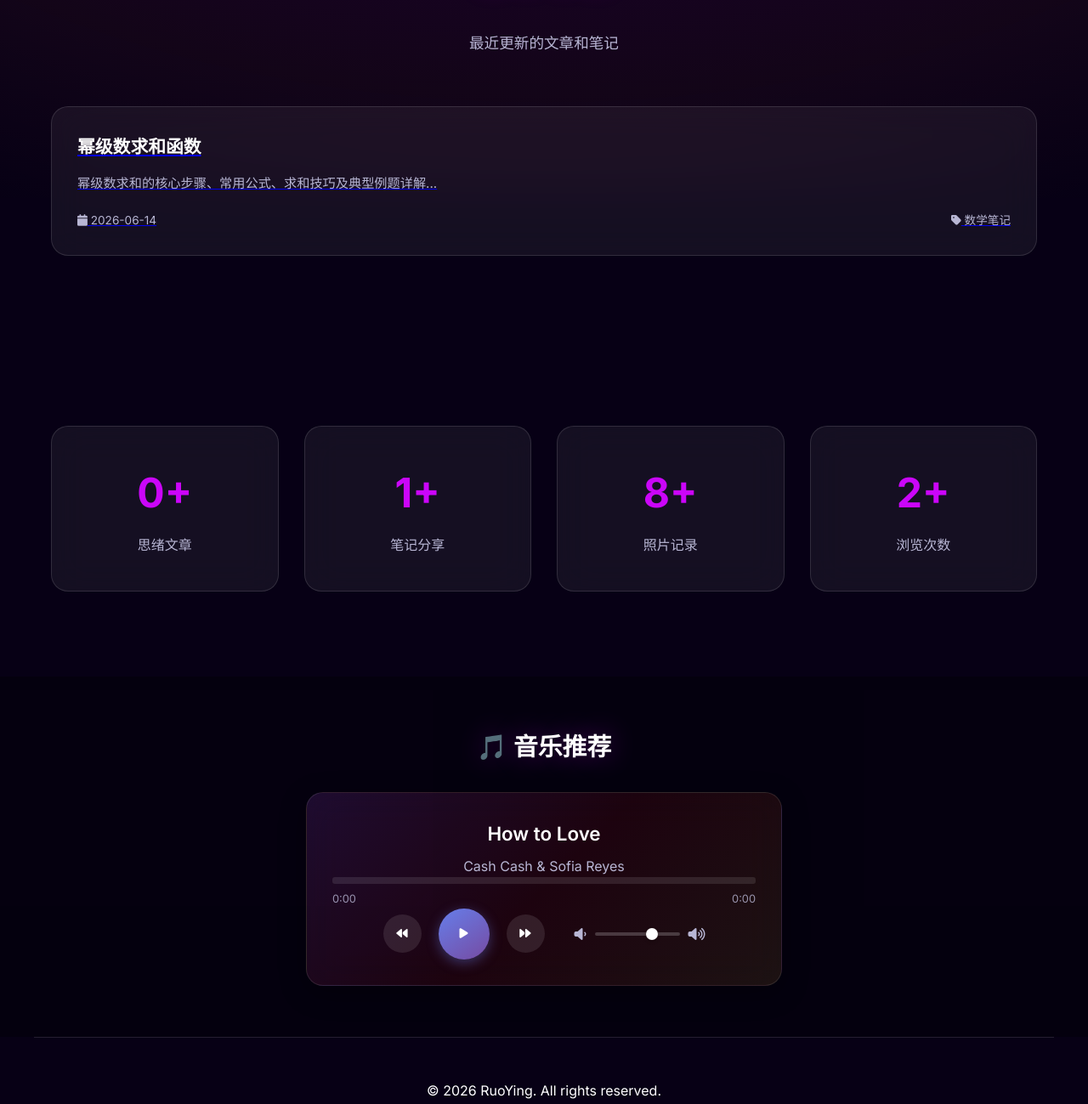
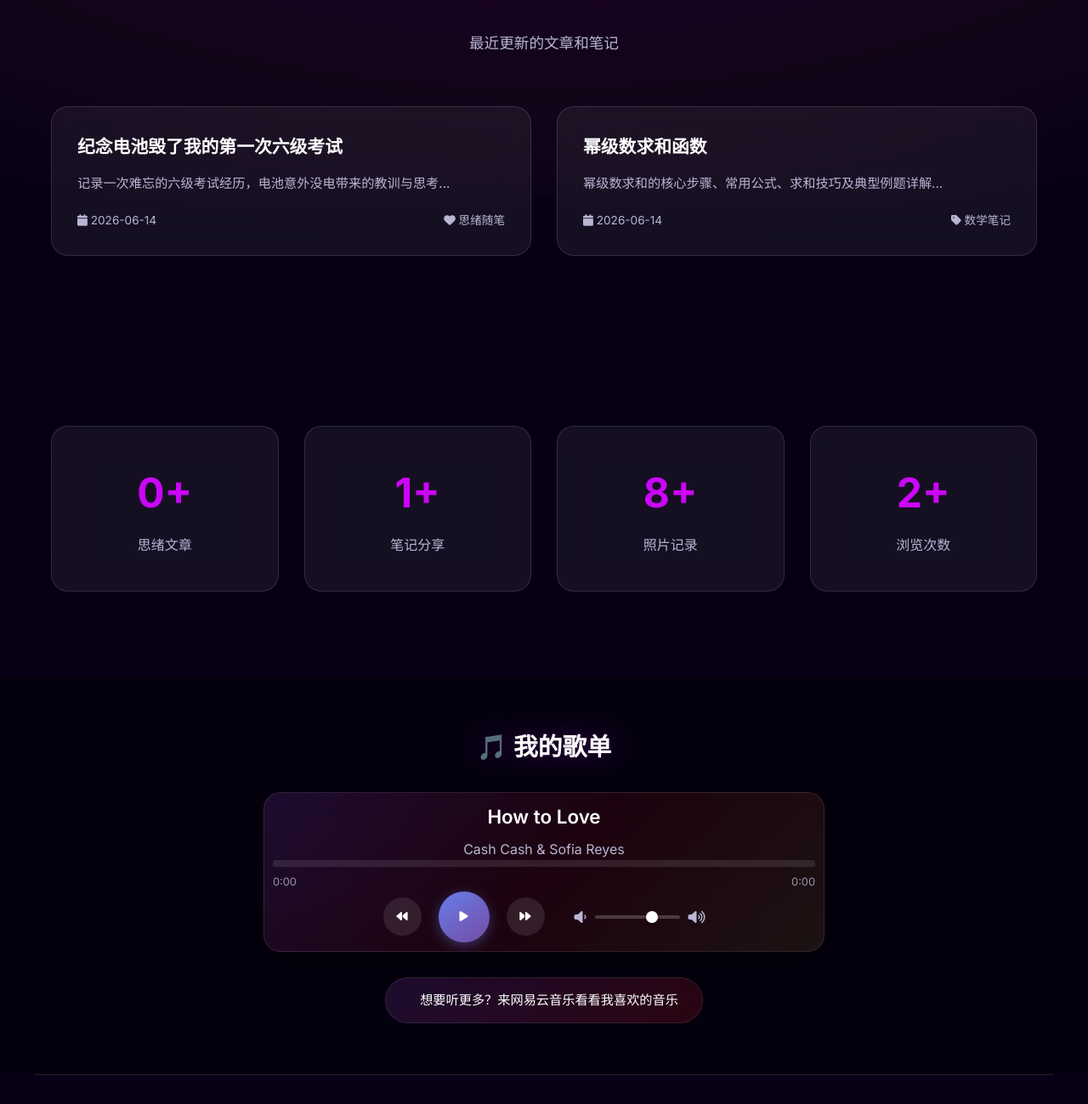
Before and after one commit to gameloftBIG/gameloftbig.github.io, a plain HTML site: page index.html in a window 1280 px wide. Shown: the part 967-2266 px from the top of the page at 85% size. Drawn offline with Linux system fonts and the light colour scheme; animation ran at ten frames a second.

Commit message:
style&feat: 更新首页样式并调整音乐板块内容
1. 为卡片链接添加去下划线样式
2. 调整音乐区域最大宽度和播放器内边距
3. 给播放器iframe添加圆角样式
4. 新增歌单链接模块
5. 更新首页推荐卡片内容和音乐板块标题
6. 调整播放器DOM结构排版

```diff
--- a/css/home.css
+++ b/css/home.css
@@ -449,6 +449,13 @@
   position: relative;
   overflow: hidden;
   /* 隐藏溢出内容 */
+  text-decoration: none;
+  /* 去除下划线 */
+}
+
+.featured-card:hover {
+  text-decoration: none;
+  /* 悬停时也无下划线 */
 }
 
 /* 卡片顶部渐变条（悬停时显示） */
@@ -688,7 +695,7 @@
 }
 
 .music-section .container {
-  max-width: 600px;
+  max-width: 700px;
   margin: 0 auto;
   text-align: center;
 }
@@ -704,11 +711,12 @@
 .music-player {
   background: linear-gradient(135deg, rgba(131, 58, 180, 0.2) 0%, rgba(253, 29, 29, 0.1) 50%, rgba(252, 176, 69, 0.1) 100%);
   border-radius: 20px;
-  padding: 30px;
+  padding: 10px;
   backdrop-filter: blur(20px);
   border: 1px solid rgba(255, 255, 255, 0.1);
   box-shadow: 0 8px 32px rgba(0, 0, 0, 0.3);
   transition: all 0.4s cubic-bezier(0.4, 0, 0.2, 1);
+  overflow: hidden;
 }
 
 [data-theme="light"] .music-player {
@@ -727,6 +735,10 @@
   box-shadow:
     0 12px 40px rgba(59, 130, 246, 0.3),
     0 0 40px rgba(59, 130, 246, 0.15);
+}
+
+.music-player iframe {
+  border-radius: 15px;
 }
 
 /* 歌曲信息 */
@@ -1144,3 +1156,51 @@
     width: 50px;
   }
 }
+
+/* 歌单链接 */
+.playlist-link {
+  margin-top: 30px;
+  text-align: center;
+}
+
+.playlist-link a {
+  display: inline-flex;
+  align-items: center;
+  gap: 12px;
+  padding: 14px 28px;
+  background: linear-gradient(135deg, rgba(131, 58, 180, 0.2) 0%, rgba(253, 29, 29, 0.15) 100%);
+  border-radius: 30px;
+  border: 1px solid rgba(255, 255, 255, 0.1);
+  color: var(--text-main);
+  text-decoration: none;
+  font-size: 0.95rem;
+  font-weight: 500;
+  transition: all 0.4s cubic-bezier(0.4, 0, 0.2, 1);
+}
+
+[data-theme="light"] .playlist-link a {
+  background: linear-gradient(135deg, rgba(59, 130, 246, 0.15) 0%, rgba(236, 72, 153, 0.1) 100%);
+  border-color: rgba(59, 130, 246, 0.2);
+}
+
+.playlist-link a:hover {
+  transform: translateY(-3px) scale(1.02);
+  background: linear-gradient(135deg, rgba(131, 58, 180, 0.4) 0%, rgba(253, 29, 29, 0.3) 100%);
+  box-shadow: 0 10px 30px rgba(131, 58, 180, 0.4);
+  border-color: rgba(255, 255, 255, 0.3);
+}
+
+[data-theme="light"] .playlist-link a:hover {
+  background: linear-gradient(135deg, rgba(59, 130, 246, 0.25) 0%, rgba(236, 72, 153, 0.2) 100%);
+  box-shadow: 0 10px 30px rgba(59, 130, 246, 0.3);
+}
+
+.playlist-link a i {
+  font-size: 1.5rem;
+  color: #e60012;
+  transition: all 0.3s ease;
+}
+
+.playlist-link a:hover i {
+  transform: scale(1.2) rotate(-5deg);
+}
--- a/index.html
+++ b/index.html
@@ -75,7 +75,15 @@
       <h2 class="section-title fade-in">最新动态</h2>
       <p class="section-subtitle fade-in delay-1">最近更新的文章和笔记</p>
       <div class="featured-grid">
-        <a href="notes/math/幂级数求和函数.html" class="featured-card fade-in delay-1">
+        <a href="posts/纪念电池毁了我的第一次六级考试.html" class="featured-card fade-in delay-1">
+          <h3>纪念电池毁了我的第一次六级考试</h3>
+          <p>记录一次难忘的六级考试经历，电池意外没电带来的教训与思考...</p>
+          <div class="meta">
+            <span><i class="fas fa-calendar"></i> 2026-06-14</span>
+            <span><i class="fas fa-heart"></i> 思绪随笔</span>
+          </div>
+        </a>
+        <a href="notes/math/幂级数求和函数.html" class="featured-card fade-in delay-2">
           <h3>幂级数求和函数</h3>
           <p>幂级数求和的核心步骤、常用公式、求和技巧及典型例题详解...</p>
           <div class="meta">
@@ -112,10 +120,9 @@
 
   <section class="music-section">
     <div class="container">
-      <h2 class="section-title">🎵 音乐推荐</h2>
+      <h2 class="section-title">🎵 我的歌单</h2>
       <div class="music-player">
         <div class="player-content">
-          <div class="player-controls">
           <div class="loading-indicator" id="loadingIndicator">
             <span class="loading-spinner"></span>
             <span class="loading-text">加载中...</span>
@@ -145,8 +152,14 @@
             </div>
           </div>
         </div>
+        <audio id="audioPlayer" src="music/How to Love (feat. Sofia Reyes) - Cash Cash、Sofia Reyes.mp3"></audio>
       </div>
-        <audio id="audioPlayer" src="music/How to Love (feat. Sofia Reyes) - Cash Cash、Sofia Reyes.mp3"></audio>
+
+      <div class="playlist-link">
+        <a href="https://music.163.com/playlist?id=2236862204" target="_blank" rel="noopener noreferrer">
+          <i class="fab fa-cloud-music"></i>
+          <span>想要听更多？来网易云音乐看看我喜欢的音乐</span>
+        </a>
       </div>
     </div>
   </section>
```
Lines whose indentation alone changed are shown as unchanged.
